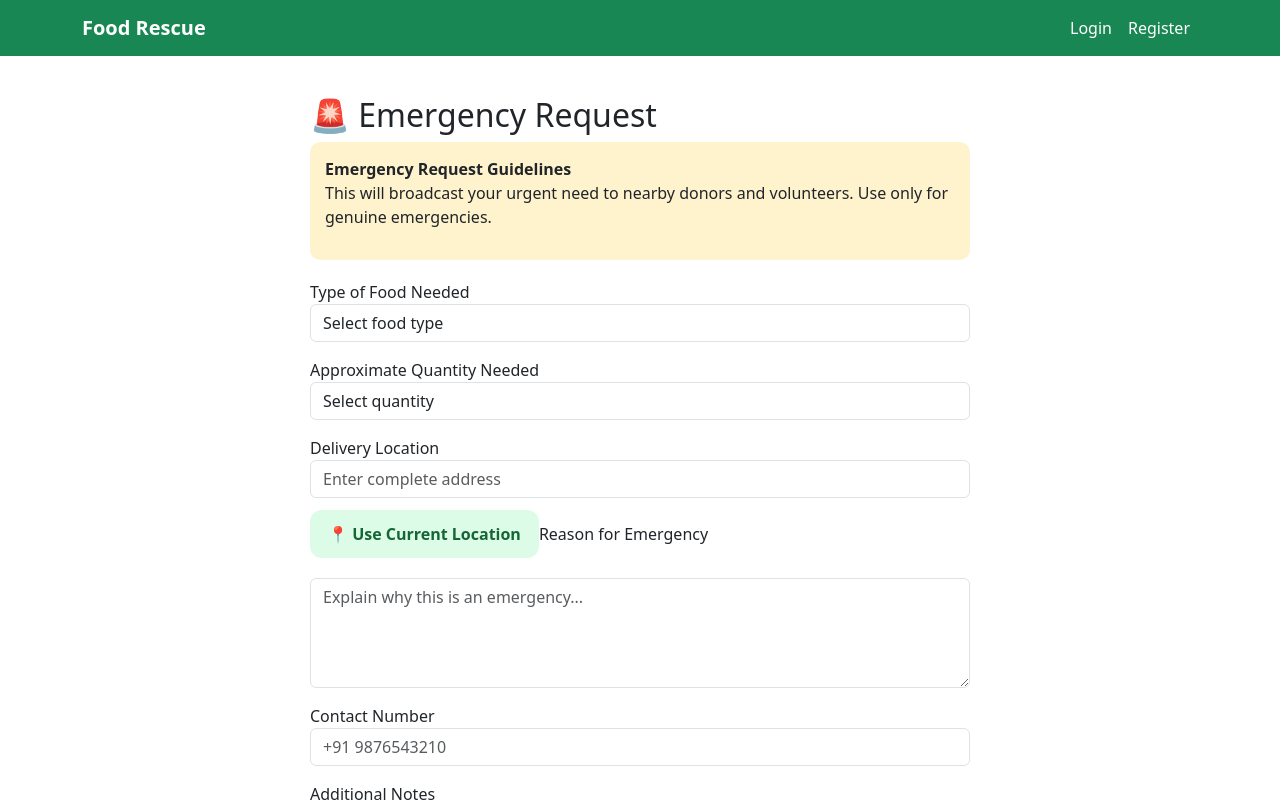
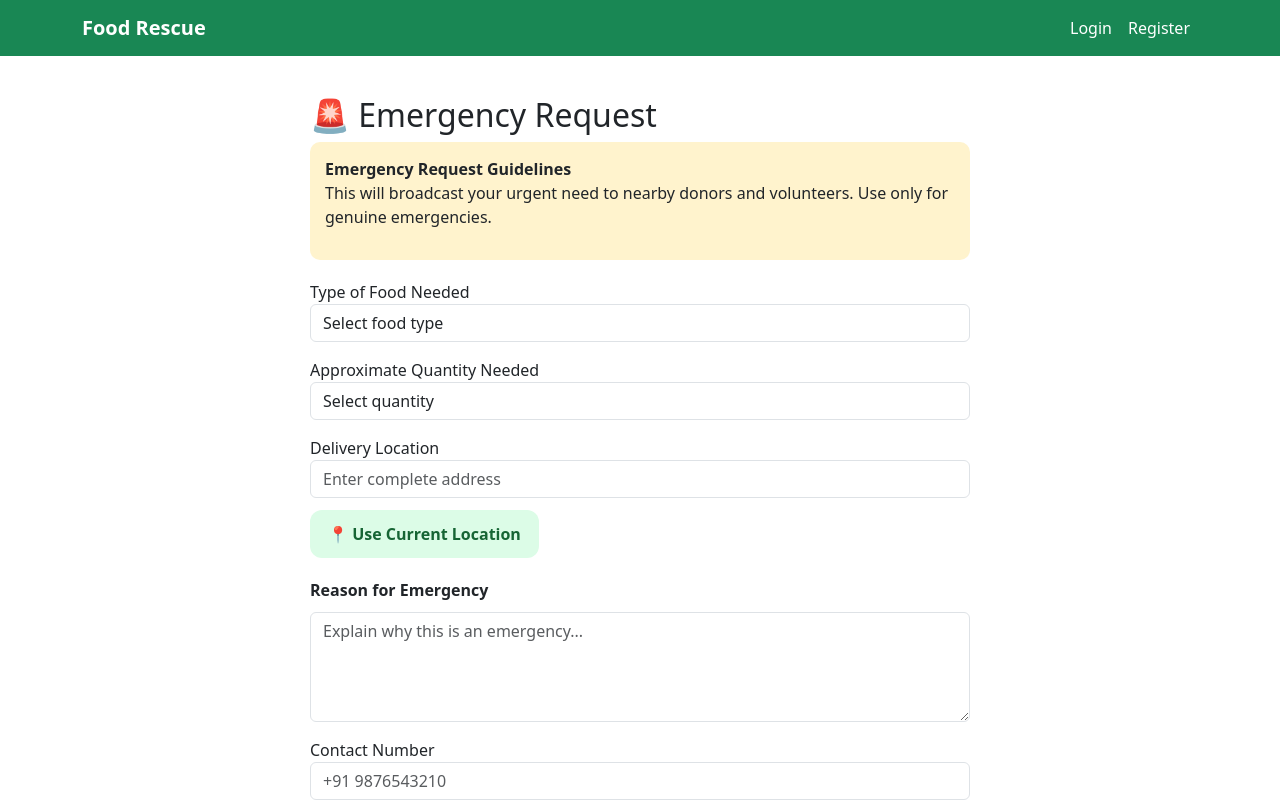
Before and after one commit to likithknp/food-rescue-UI, a React (Vite) app: page /emergency-request in a window 1280 px wide. Shown: the top 802 px of the page. Built offline with nearby package versions, Linux system fonts and the light colour scheme.

Commit message:
login issue

```diff
--- a/src/pages/EmergencyRequest.jsx
+++ b/src/pages/EmergencyRequest.jsx
@@ -159,12 +159,13 @@ function EmergencyRequest() {
             padding: "12px 18px",
             borderRadius: "12px",
             fontWeight: "600",
+            display: "block",
           }}
         >
           📍 Use Current Location
         </button>
 
-        <label>Reason for Emergency</label>
+        <label style={{ display: "block", marginBottom: "10px", fontWeight: "600" }}>Reason for Emergency</label>
         <textarea
           name="reason"
           value={formData.reason}
```
